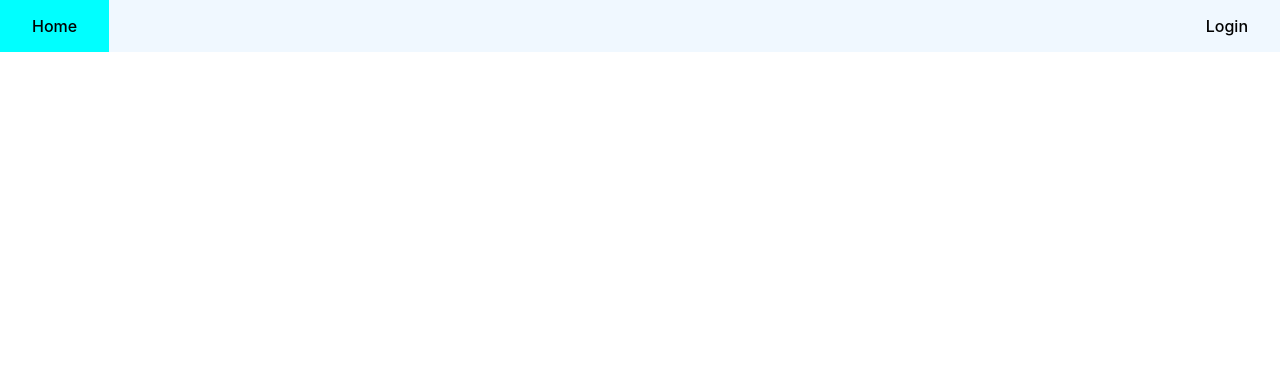
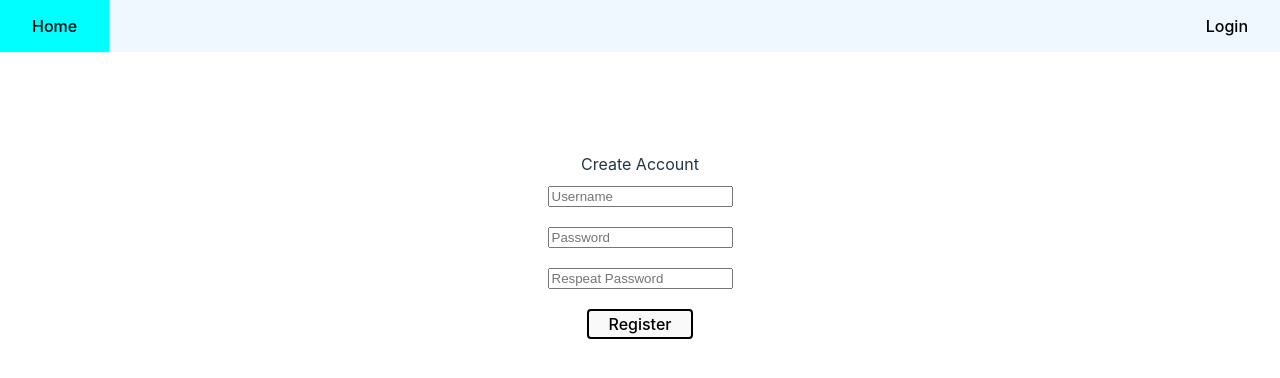
Before and after one commit to TheLazzoro/Exam-Security-Frontend, a React (Vite) app: page /Register in a window 1280 px wide. Before the commit this address had no page. Shown: the top 378 px of the page. Built offline with nearby package versions, Linux system fonts and the light colour scheme.

Commit message:
Login and stuff

```diff
--- a/src/Constants.js
+++ b/src/Constants.js
@@ -0,0 +1,2 @@
+export const BASE_URL = "http://localhost:8080/Exam_Security_WebApp_war_exploded"; // Test
+//export const BASE_URL = "http://lazzoro.com/tomcat/Exam-Security-WebApp"; // Production
--- a/src/facades/userFacade.js
+++ b/src/facades/userFacade.js
@@ -46,9 +46,9 @@ function userFacade() {
 			});
 	};
 
-	const isTokenValid = () => {
+	const isTokenValid_user = () => {
 		const options = makeOptions("GET", true); //True add's the token
-		return fetch(BASE_URL + "/api/info/admin", options);
+		return fetch(BASE_URL + "/api/info/user", options);
 	}
 
 	const adminExists = () => {
@@ -98,7 +98,7 @@ function userFacade() {
 		getRoles,
 		getName,
 		loggedIn,
-		isTokenValid,
+		isTokenValid_user,
 		login,
 		logout,
 		adminExists,
--- a/src/index.css
+++ b/src/index.css
@@ -3,7 +3,6 @@
   line-height: 1.5;
   font-weight: 400;
 
-  color: rgba(255, 255, 255, 0.87);
   background-color: #eee;
 
   font-synthesis: none;
--- a/src/main.jsx
+++ b/src/main.jsx
@@ -4,6 +4,7 @@ import { BrowserRouter, HashRouter, Route, Routes } from 'react-router-dom'
 import App from './App'
 import TopBar from './components/TopBar/TopBar'
 import './index.css'
+import CreateAccount from './routes/CreateAccount/CreateAccount'
 import Home from './routes/Home'
 import Login from './routes/Login/Login.jsx'
 
@@ -15,6 +16,7 @@ ReactDOM.createRoot(document.getElementById('root')).render(
         <Routes>
           <Route path='/' element={<Home />} />
           <Route path='/Login' element={<Login />} />
+          <Route path='/Register' element={<CreateAccount />} />
         </Routes>
     </BrowserRouter>
   </React.StrictMode >,
--- /dev/null
+++ b/src/routes/CreateAccount/CreateAccount.css
@@ -0,0 +1,21 @@
+.create-form {
+    padding-top: 100px;
+    margin: 0 auto;
+    text-align: center;
+}
+
+.create-form input {
+    margin: 10px;
+}
+
+.create-form button {
+    margin: 10px;
+}
+
+.create-form hr {
+    width: 300px;
+}
+
+.error {
+    color: #f33;
+}
--- /dev/null
+++ b/src/routes/CreateAccount/CreateAccount.jsx
@@ -0,0 +1,70 @@
+import React, { useState } from 'react'
+import facade from '../../facades/userFacade';
+import './CreateAccount.css'
+
+const CreateAccount = () => {
+  const [user, setUser] = useState("");
+  const [pass, setPass] = useState("");
+  const [pass_rep, setPass_rep] = useState("");
+  const [errorMsg, setErrorMsg] = useState("");
+
+  const typeUser = (evt) => {
+    const value = evt.target.value;
+    setUser(value);
+  };
+  const typePass = (evt) => {
+    const value = evt.target.value;
+    setPass(value);
+  };
+  const typePass_rep = (evt) => {
+    const value = evt.target.value;
+    setPass_rep(value);
+  };
+
+  const onRegister = () => {
+    setErrorMsg("");
+    if(user.length == 0) {
+      setErrorMsg("Please choose a username");
+      return;
+    }
+    if(pass != pass_rep) {
+      setErrorMsg("Passwords do not match");
+      return;
+    }
+
+    facade.createUser(user, pass).then(res => {
+
+    }).catch(e => {
+      e.fullError.then(ex => {
+        setErrorMsg(ex.message);
+      });
+    });
+  };
+
+  return (
+    <div>
+      <div className='create-form'>
+        <div>
+          Create Account
+        </div>
+        <div>
+          <input onChange={typeUser} placeholder='Username'></input>
+        </div>
+        <div>
+          <input onChange={typePass} type='password' placeholder='Password'></input>
+        </div>
+        <div>
+          <input onChange={typePass_rep} type='password' placeholder='Respeat Password'></input>
+        </div>
+        <div>
+          <button onClick={onRegister}>Register</button>
+        </div>
+        <div>
+          <label className='error'>{errorMsg}</label>
+        </div>
+      </div>
+    </div>
+  )
+}
+
+export default CreateAccount
--- a/src/routes/Login/Login.jsx
+++ b/src/routes/Login/Login.jsx
@@ -1,10 +1,12 @@
 import React, { useState } from 'react'
 import { Link } from 'react-router-dom';
+import facade from '../../facades/userFacade';
 import './Login.css'
 
 const Login = () => {
   const [user, setUser] = useState("");
   const [pass, setPass] = useState("");
+  const [errorMsg, setErrorMsg] = useState("");
 
   const onTypeUser = (evt) => {
     const newUser = evt.target.value;
@@ -17,10 +19,12 @@ const Login = () => {
   };
 
   const onLogin = () => {
-    const user = {
-      username: user,
-      password: pass
-    }
+    setErrorMsg("");
+    facade.login(user, pass).then(res => {
+
+    }).catch(e => {
+      setErrorMsg("Login failed");
+    });
   };
 
   return (
@@ -34,8 +38,9 @@ const Login = () => {
       <div>
         <button onClick={onLogin}>Login</button>
       </div>
+      <label>{errorMsg}</label>
       <hr/>
-      <Link>Register Account</Link>
+      <Link to='/Register'>Register Account</Link>
     </div>
   )
 }
```
Also changed, not shown: src/App.jsx (indentation only).
